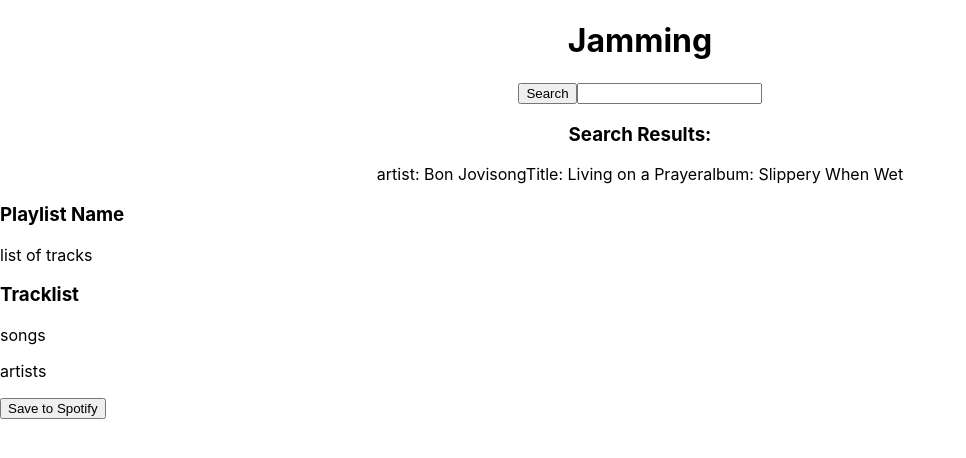
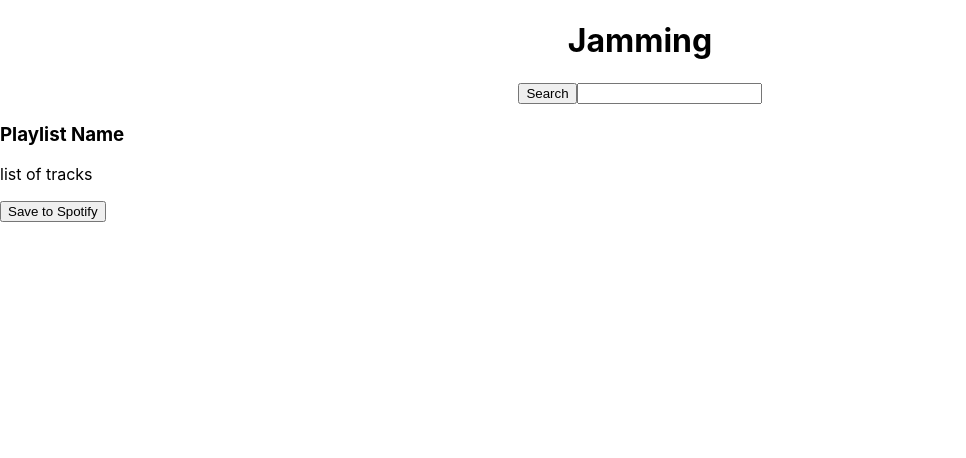
Before and after one commit to kayholliday/jammming, a React (Create React App) app: page / in a window 1280 px wide. Shown: the top 458 px of the page, without its empty margins (0-966 px from the left). Built offline with nearby package versions, Linux system fonts and the light colour scheme.

Commit message:
Show Search Results on click of 'Search' button

```diff
--- a/src/App.js
+++ b/src/App.js
@@ -49,7 +49,6 @@ function App() {
 
 
     <Playlist />
-    <Tracklist />
     <div>
       <button id='save' onClick={handleSave}>Save to Spotify</button>
     </div>
--- a/src/Playlist.js
+++ b/src/Playlist.js
@@ -1,5 +1,7 @@
 import React from "react";
 import Tracklist from "./Tracklist";
+
+//this should hold the selected tracks imported from SearchResult
 
 //import the selected tracks from SearchResults
 //save them to a named playlist
--- a/src/SearchBar.js
+++ b/src/SearchBar.js
@@ -1,20 +1,22 @@
-import React /*{useState}*/ from "react";
+import React, {useState} from "react";
 import SearchResults from "./SearchResults";
 
 //export stored input data to ? to get the results
 
 const SearchBar = () => {
-    const handleClick = () => {
-        alert('hello, world');
-    };
+    const [searchResults, setSearchResults] = useState(null);
+
+    //When the button is clicked the SearchResults component will show
     return (
       <>
         <form className="searchbar">
-            <button type="click" onClick={handleClick}>Search</button>
+            <button type="button" onClick={()=> setSearchResults('search results')}>Search</button>
             <input /*id='search' name='search' type='text' value={search} onChange={handleChange}*/></input>
         </form>
         <div className="searchresults">
-            <SearchResults />
+            {searchResults === "search results" &&
+                <SearchResults />
+            }
         </div>
       </>
     );
--- a/src/SearchResults.js
+++ b/src/SearchResults.js
@@ -1,13 +1,27 @@
-import React from "react";
+import React, {useState} from "react";
+import TrackList from "./Tracklist";
 import Track from "./Track";
 
 //take input from SearchBar and use it to return Tracklists
+//onClick of a track should move the element to the Playlist element
 
 const SearchResults = () => {
+  const [tracks, setTracks] = useState ([
+    {
+      artist: '1',
+      songTitles: '2',
+      album: '3'
+    }
+  ])
+  const addTrack = (track) =>
+    setTracks((prev)=>{
+      return[track, ...prev];
+    });
+
     return (
         <div className="searchresults">
                 <h3>Search Results: </h3>
-                <Track />
+                <TrackList />
         </div>
       );
 }
--- a/src/Track.js
+++ b/src/Track.js
@@ -1,16 +1,25 @@
 import React, { useState } from "react";
+import SearchResults from "./SearchResults";
 
 //track return here get imported to Tracklist
+//need to get the addTrack functionimported fro SearchBar
 
-const Track = () => {
-    const tracks = ['artist: Bon Jovi', 'songTitle: Living on a Prayer', 'album: Slippery When Wet']
+const Track = (props) => {
+    const {track, addTrack} = props;
+    const tracks = ['artist: Bon Jovi ', 'songTitle: Living on a Prayer ', 'album: Slippery When Wet ']
 
           /*artist: 'Bryan Adams',
           songTitle: 'Run to You',
           album: 'Reckless'*/
+    const handleAddClick = () => {
+        addTrack(track);
+    };
+    return (
+        <li className="track">
+            <button className="addtrack" onClick={handleAddClick}>Add</button>
+            <div className="tracks">{tracks}</div>
+        </li>
 
-    return (
-        <div className="tracks">{tracks}</div>
      );
 }
 
--- a/src/Tracklist.js
+++ b/src/Tracklist.js
@@ -4,16 +4,15 @@ import Track from "./Track";
 //Take Track data and create array of objects to create Tracklist based on artist or title or album
 //export list to SearchResults
 
-function Tracklist() {
-    return(//object?
-        <>
-            <div>
-                <h3>Tracklist</h3>
-                <p>songs</p>
-                <p>artists</p>
-            </div>
-        </>
-    )
+const TrackList = (props) => {
+    return (
+        <div className="tracklist">
+            <ul className="tracks">
+                <li><Track /></li>
+                <li><Track /></li>
+            </ul>
+        </div>
+     );
 }
 
-export default Tracklist;
+export default TrackList;
```
